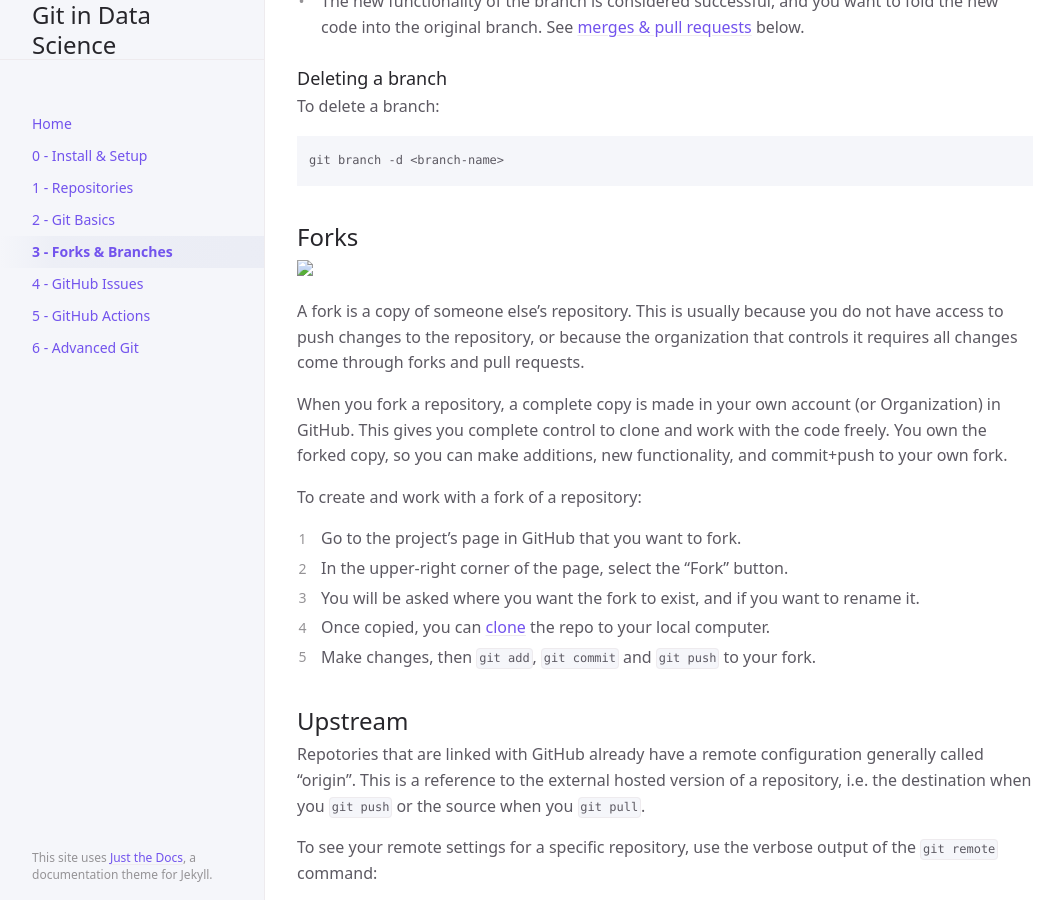
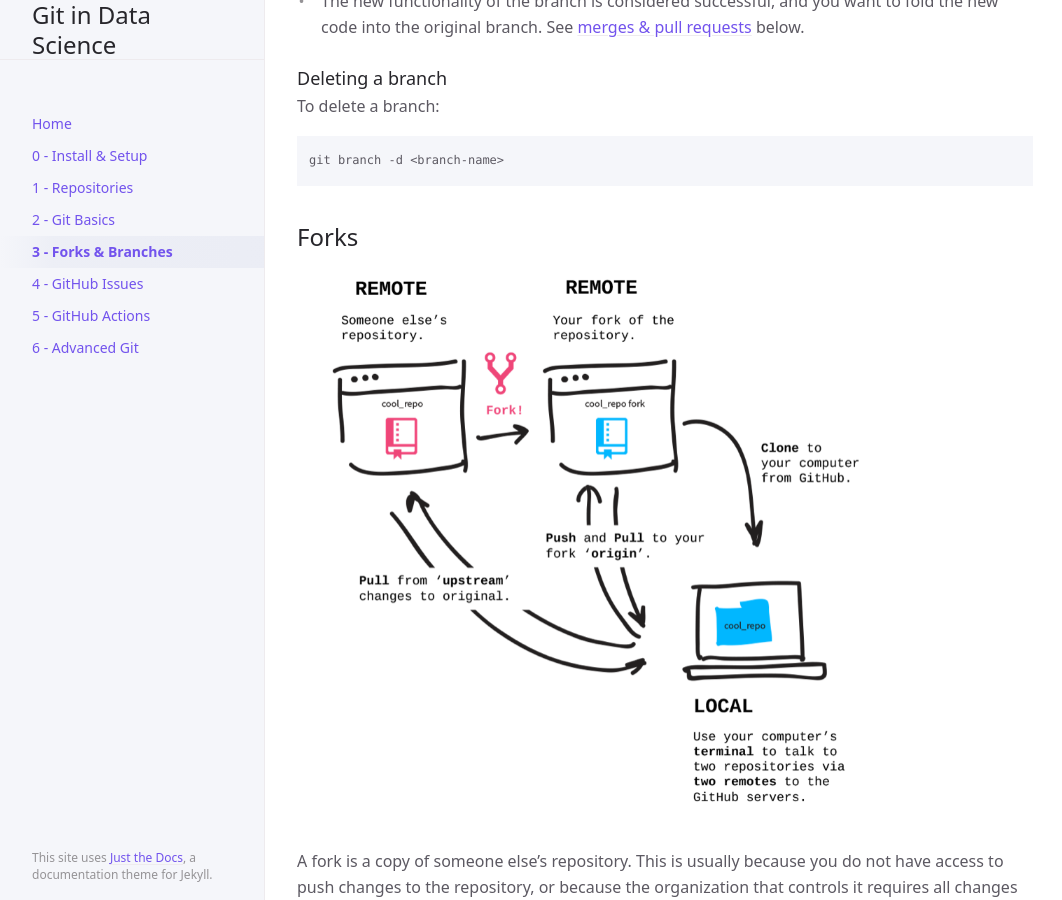
Before and after one commit to UVADS/git-basics, a Jekyll site: the page built from docs/forks-branches.md, in a window 1280 px wide and 900 px high, scrolled down 1105 px. Shown: the whole window, without its empty margins (107-1169 px from the left). Built offline with Jekyll 4.4.1, drawn with Linux system fonts in a browser that asks for light colours; cached includes are drawn as plain includes.

Commit message:
Yet again

```diff
--- a/docs/forks-branches.md
+++ b/docs/forks-branches.md
@@ -46,7 +46,7 @@ git branch -d <branch-name>
 
 ## Forks
 
-<img style="width:600px;align:left;" src="https://uvads.github.io/git-basics/images/fork-clone-upstream.png">
+<img style="width:600px;align:left;" src="https://uvads.github.io/git-basics/assets/images/fork-clone-upstream.png">
 
 A fork is a copy of someone else's repository. This is usually because you do not have access to push changes to the repository, or because the organization that controls it requires all changes come through forks and pull requests.
 
```
Also changed, not shown: docs/git-advanced.md (+1 -1 lines).
